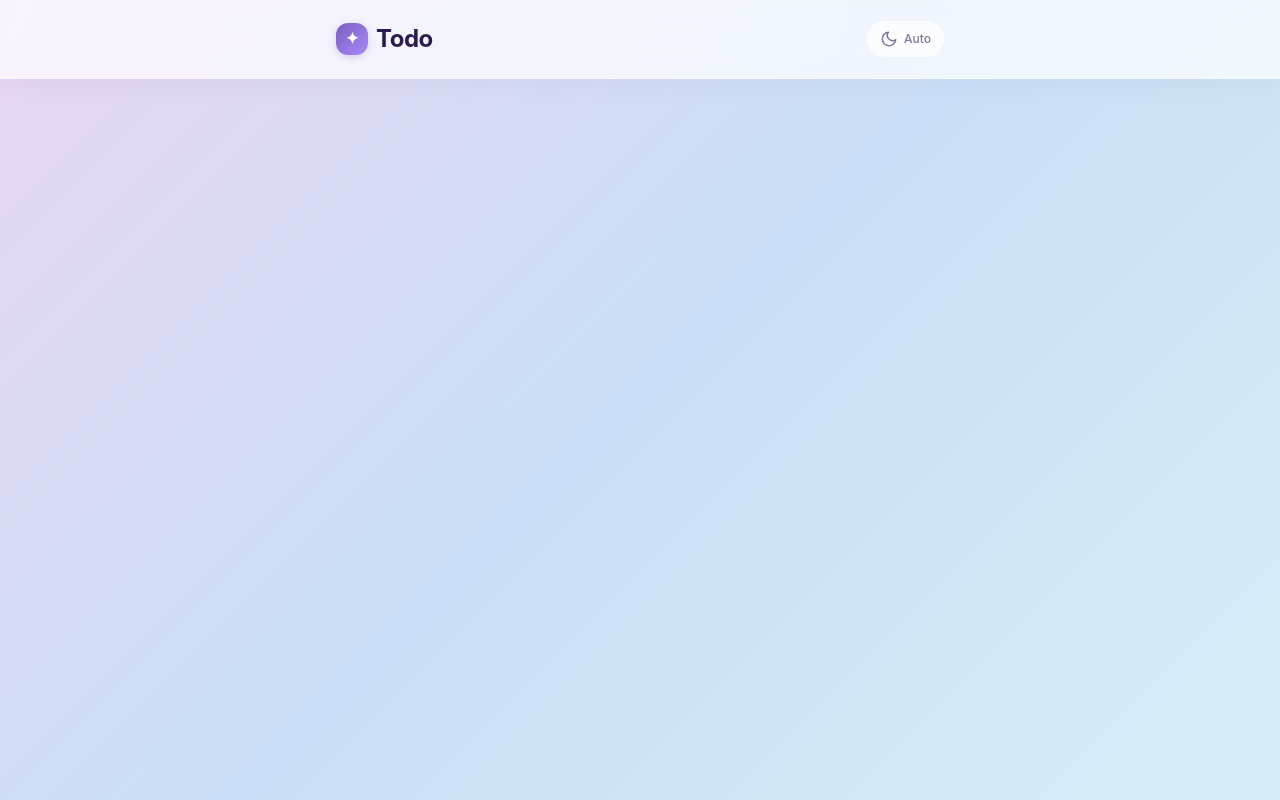
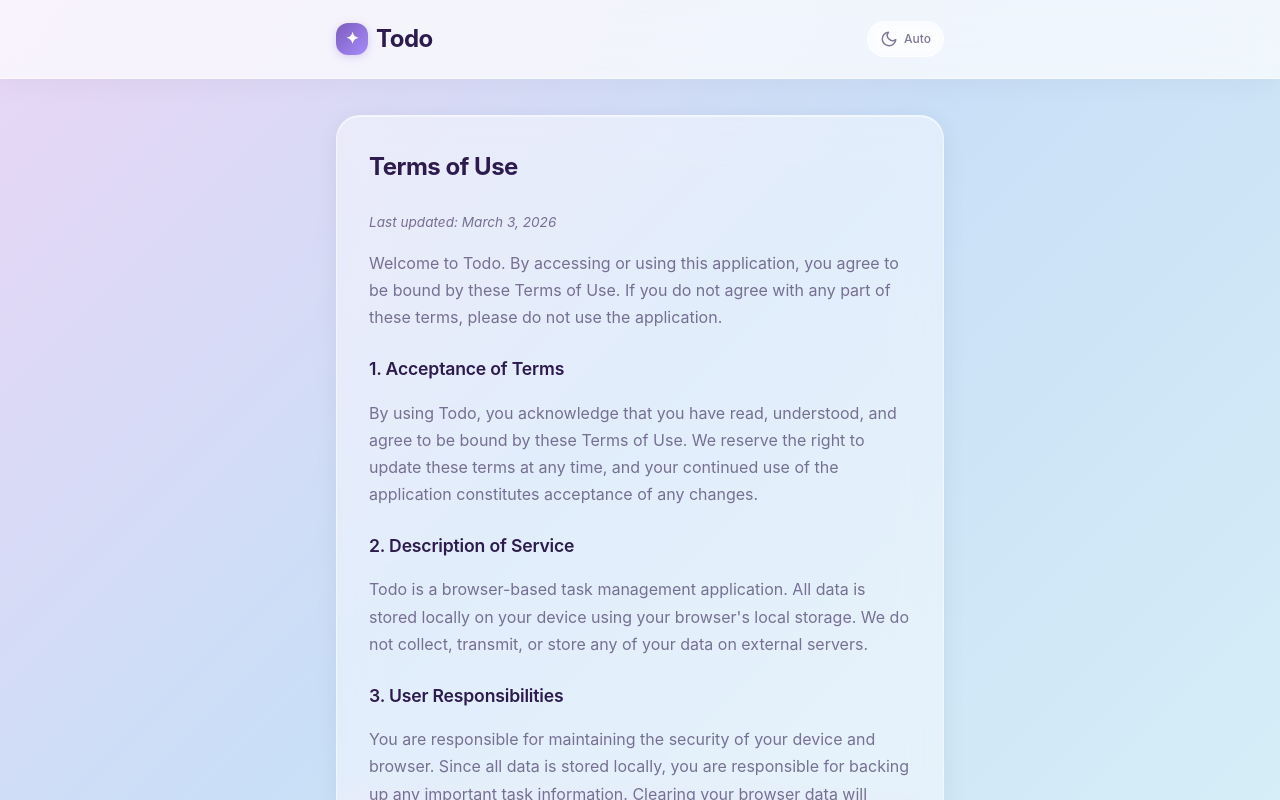
Before and after one commit to makerGeek/looop-tp, a Nuxt app: page /terms in a window 1280 px wide. Before the commit this address had no page. Shown: the top 800 px of the page. Built offline with nearby package versions, Linux system fonts and the light colour scheme.

Commit message:
feat: add Terms of Use page

```diff
--- /dev/null
+++ b/pages/terms.vue
@@ -0,0 +1,104 @@
+<template>
+  <div class="info-page">
+    <div class="info-card glass">
+      <h2 class="info-title">Terms of Use</h2>
+      <div class="info-content">
+        <p class="info-meta">Last updated: March 3, 2026</p>
+
+        <p>
+          Welcome to Todo. By accessing or using this application, you agree to be bound by these Terms of Use. If you do not agree with any part of these terms, please do not use the application.
+        </p>
+
+        <h3>1. Acceptance of Terms</h3>
+        <p>
+          By using Todo, you acknowledge that you have read, understood, and agree to be bound by these Terms of Use. We reserve the right to update these terms at any time, and your continued use of the application constitutes acceptance of any changes.
+        </p>
+
+        <h3>2. Description of Service</h3>
+        <p>
+          Todo is a browser-based task management application. All data is stored locally on your device using your browser's local storage. We do not collect, transmit, or store any of your data on external servers.
+        </p>
+
+        <h3>3. User Responsibilities</h3>
+        <p>
+          You are responsible for maintaining the security of your device and browser. Since all data is stored locally, you are responsible for backing up any important task information. Clearing your browser data will permanently delete your tasks.
+        </p>
+
+        <h3>4. Intellectual Property</h3>
+        <p>
+          The Todo application, including its design, code, and visual elements, is protected by intellectual property laws. You may use the application for personal and commercial task management purposes but may not copy, modify, or distribute the application itself without permission.
+        </p>
+
+        <h3>5. Limitation of Liability</h3>
+        <p>
+          Todo is provided "as is" without warranties of any kind, either express or implied. We are not liable for any data loss, damages, or issues arising from the use of this application. Since data is stored locally in your browser, we cannot recover lost data.
+        </p>
+
+        <h3>6. Modifications to Service</h3>
+        <p>
+          We reserve the right to modify, suspend, or discontinue the application at any time without prior notice. We shall not be liable to you or any third party for any modification, suspension, or discontinuation of the service.
+        </p>
+
+        <h3>7. Governing Law</h3>
+        <p>
+          These Terms of Use shall be governed by and construed in accordance with applicable laws. Any disputes arising from the use of this application shall be resolved through appropriate legal channels.
+        </p>
+
+        <h3>8. Contact</h3>
+        <p>
+          If you have any questions about these Terms of Use, please reach out through the project's repository or contact channels.
+        </p>
+      </div>
+    </div>
+  </div>
+</template>
+
+<script setup lang="ts">
+useHead({
+  title: 'Terms of Use - Todo'
+})
+</script>
+
+<style scoped>
+.info-page {
+  padding-top: 0.25rem;
+}
+
+.info-card {
+  border-radius: var(--radius-lg);
+  padding: 2rem;
+}
+
+.info-title {
+  font-size: 1.5rem;
+  font-weight: 700;
+  color: var(--color-text);
+  margin-bottom: 1.5rem;
+  letter-spacing: -0.02em;
+}
+
+.info-meta {
+  font-size: 0.85rem;
+  color: var(--color-text-secondary);
+  font-style: italic;
+}
+
+.info-content {
+  display: flex;
+  flex-direction: column;
+  gap: 1rem;
+}
+
+.info-content p {
+  color: var(--color-text-secondary);
+  line-height: 1.7;
+}
+
+.info-content h3 {
+  font-size: 1.1rem;
+  font-weight: 600;
+  color: var(--color-text);
+  margin-top: 0.5rem;
+  letter-spacing: -0.01em;
+}
+</style>
```
